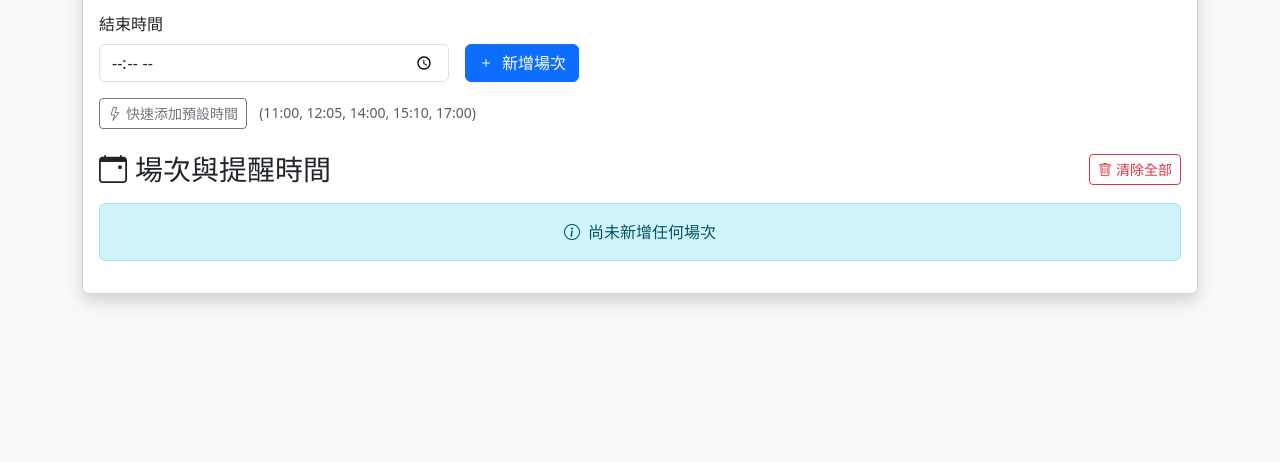
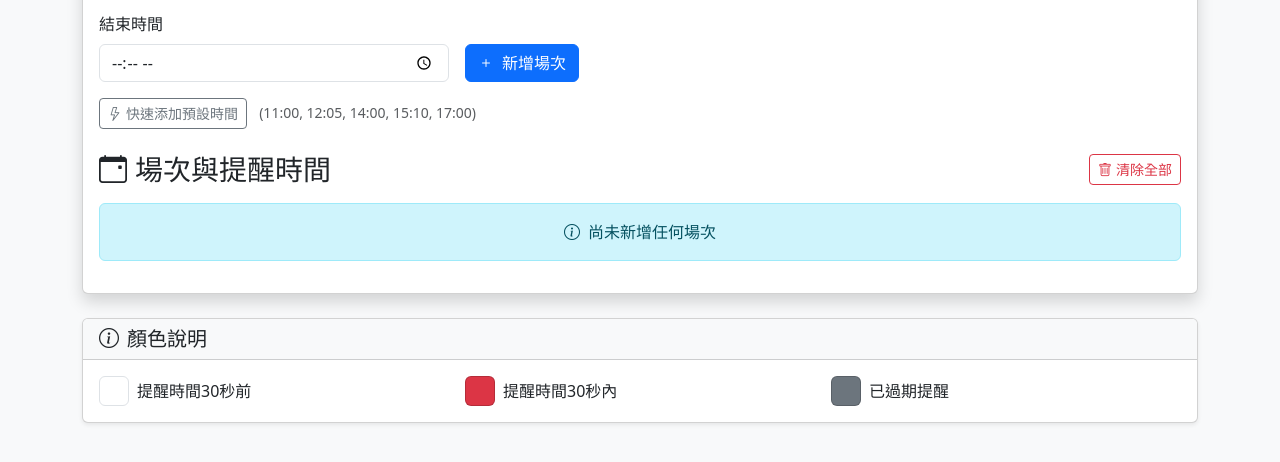
Before and after one commit to planetoid/section-time-reminder, a plain HTML site: page index.html in a window 1280 px wide. Shown: the part 134-596 px from the top of the page. Drawn offline with nearby package versions, Linux system fonts and the light colour scheme.

Commit message:
+顏色說明

```diff
--- a/index.html
+++ b/index.html
@@ -59,6 +59,36 @@
                         </div>
                         <div id="session-list">
                             <!-- 場次時間和倒數計時會在這裡動態插入 -->
+                        </div>
+                    </div>
+                </div>
+            </div>
+        </div>
+        <!-- 新增顏色說明區域 -->
+        <div class="card mt-4 shadow-sm">
+            <div class="card-header bg-light">
+                <h5 class="mb-0">
+                    <i class="bi bi-info-circle me-2"></i>顏色說明
+                </h5>
+            </div>
+            <div class="card-body">
+                <div class="row g-3">
+                    <div class="col-md-4">
+                        <div class="d-flex align-items-center">
+                            <div class="card bg-white border me-2" style="width: 30px; height: 30px;"></div>
+                            <span>提醒時間30秒前</span>
+                        </div>
+                    </div>
+                    <div class="col-md-4">
+                        <div class="d-flex align-items-center">
+                            <div class="card bg-danger me-2" style="width: 30px; height: 30px;"></div>
+                            <span>提醒時間30秒內</span>
+                        </div>
+                    </div>
+                    <div class="col-md-4">
+                        <div class="d-flex align-items-center">
+                            <div class="card bg-secondary me-2" style="width: 30px; height: 30px;"></div>
+                            <span>已過期提醒</span>
                         </div>
                     </div>
                 </div>
```
